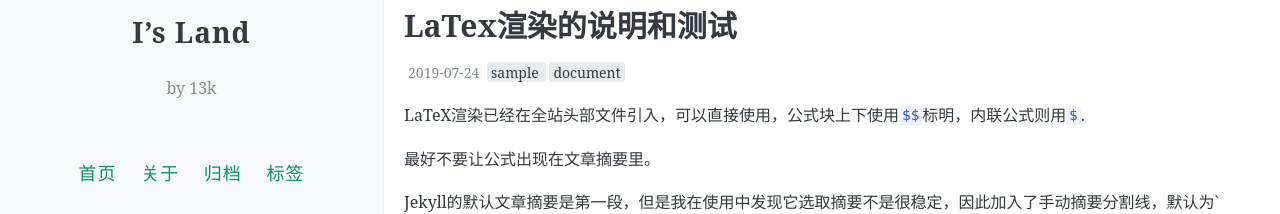
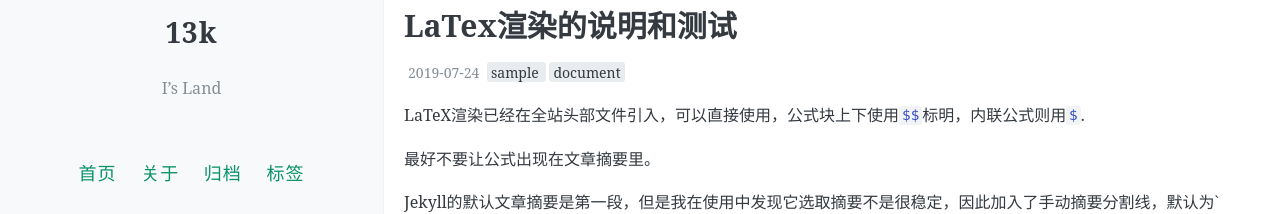
Before and after one commit to 13kDonuts/13k, a Jekyll site: the page built from index.html, in a window 1280 px wide. Shown: the part 290-504 px from the top of the page. Built offline with Jekyll 4.4.1, drawn with Linux system fonts in a browser that asks for light colours; the list of posts is cut into pages by our own code; comment, search, counter and statistics services are not loaded.

Commit message:
Update _config.yml

```diff
--- a/_config.yml
+++ b/_config.yml
@@ -7,8 +7,8 @@
 # 井号后面的文字是说明文档，不会被程序读取。
 
 # 描述/签名
-name: I’s Land
-description: by 13k
+name: 13k
+description: I’s Land
 
 # 输入你的网站域名（如果你没有添加自己的域名，而是直接用GitHub pages分配的域名的话可以省略）
 url:
@@ -27,8 +27,7 @@ baseurl: /13k
 avatar: https://i.loli.net/2021/11/26/BjMsza8T2kElXCW.jpg
 
 # 你的favicon（出现在浏览器tab上）图片URL，建议使用较小(64px × 64px)的图片
-favicon: https://raw.githubusercontent.com/FromEndWorld/LOFFER/master/images/favicon.png
-
+favicon: https://i.loli.net/2021/11/26/dJBH4QzSjGcimCa.jpg
 
 # 菜单中的按钮
 navigation:
```
